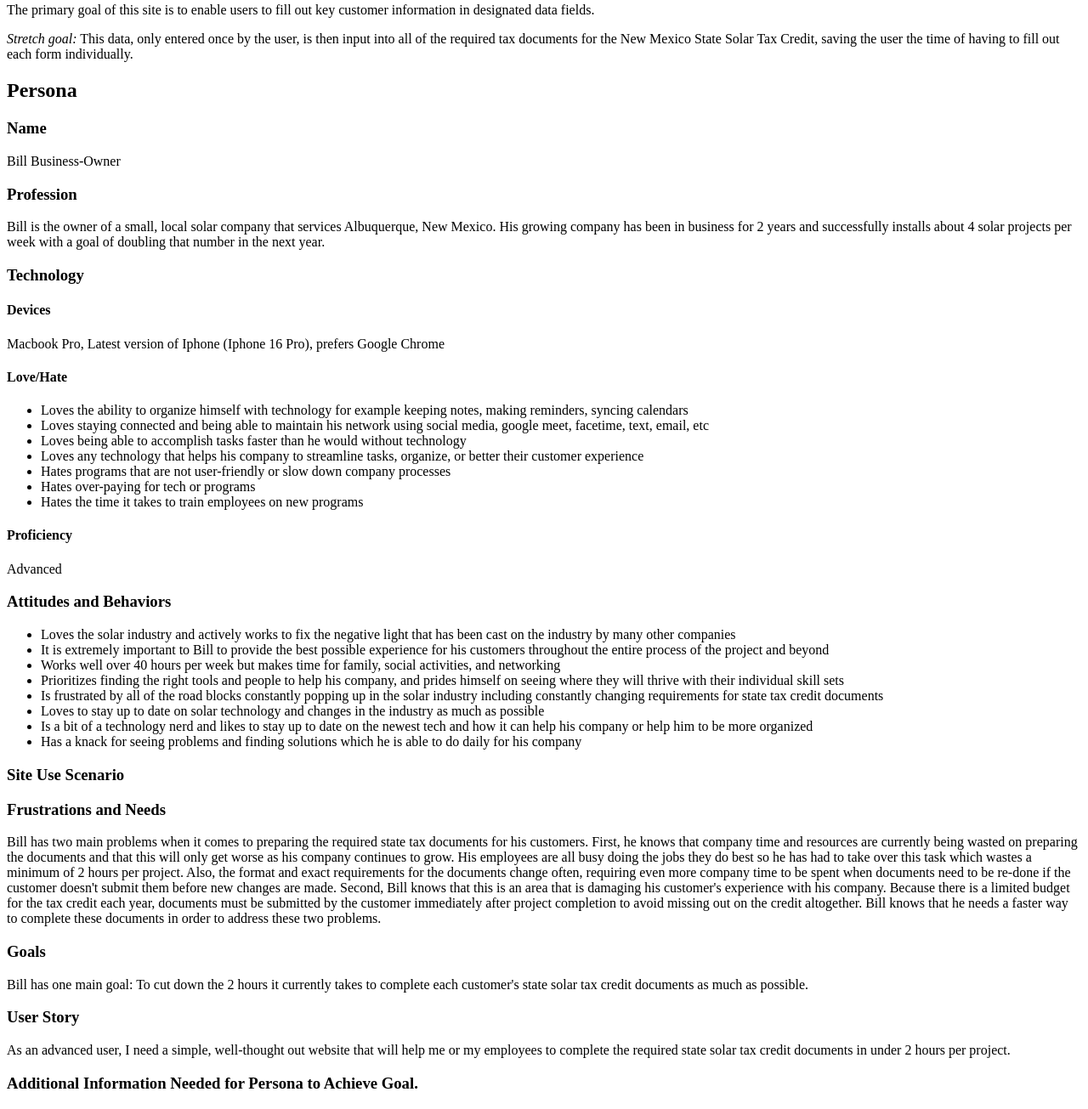
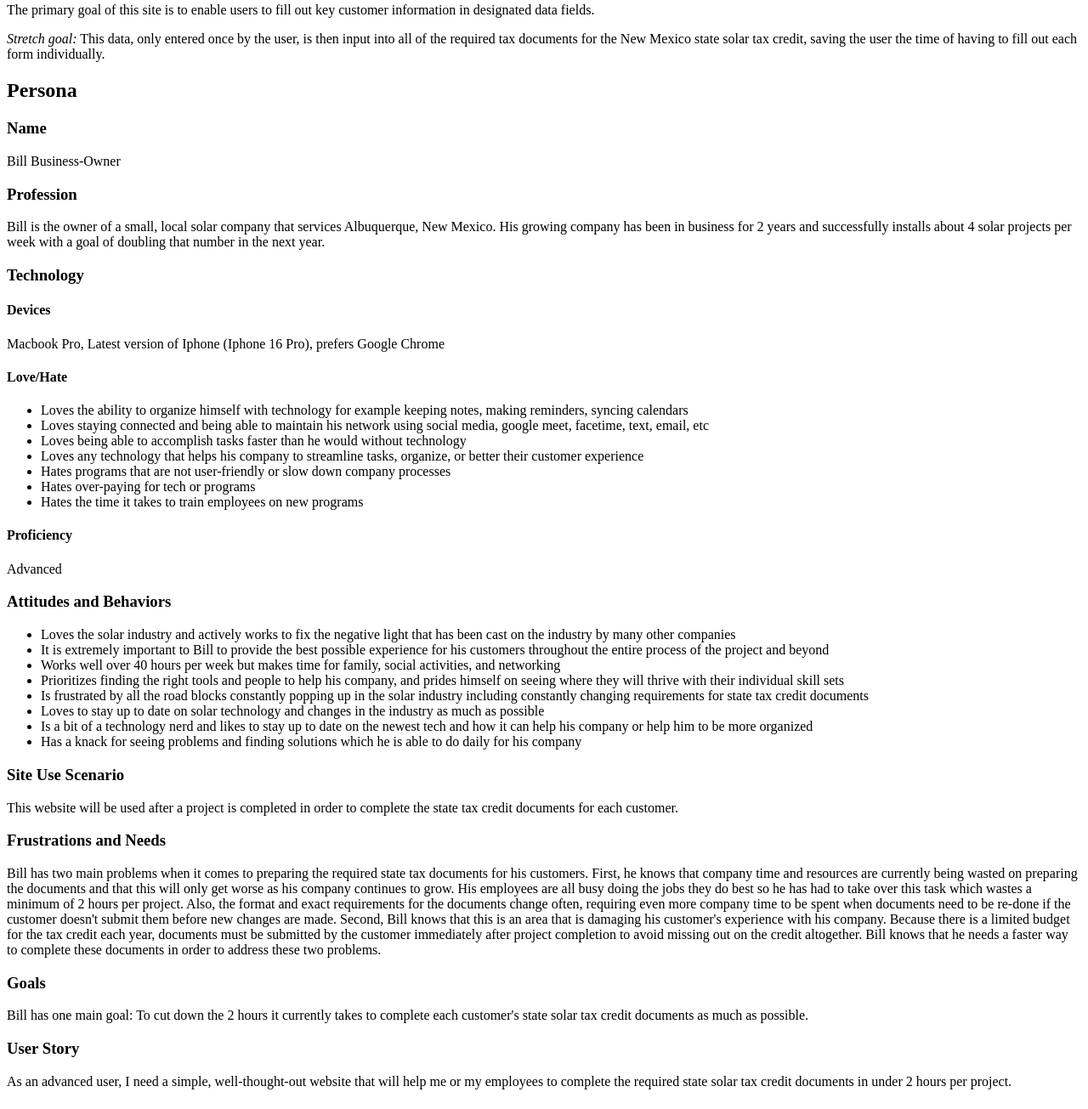
Before and after one commit to amyseibert/nm-solar-tc-form-fill, a plain HTML site: page documentation/milestone-1.html in a window 1280 px wide. Shown: the part 345-1650 px from the top of the page at 85% size. Drawn offline with Linux system fonts and the light colour scheme.

Commit message:
finished site use scenario and fixed some typos

```diff
--- a/documentation/milestone-1.html
+++ b/documentation/milestone-1.html
@@ -12,7 +12,7 @@
   <h2>Audience</h2>
     <p>This website is designed for professionals in the solar industry, specifically those in charge of filling out the documents that must be prepared and sent to solar customers in order for them to be able to claim their New Mexico solar tax credit. Target audience: solar company owners, management, employees, and other industry professionals.</p>
   <h2>Goal</h2>
-    <p>The primary goal of this site is to enable users to fill out key customer information in designated data fields.</p> <p><em>Stretch goal:</em> This data, only entered once by the user, is then input into all of the required tax documents for the New Mexico State Solar Tax Credit, saving the user the time of having to fill out each form individually.</p>
+    <p>The primary goal of this site is to enable users to fill out key customer information in designated data fields.</p> <p><em>Stretch goal:</em> This data, only entered once by the user, is then input into all of the required tax documents for the New Mexico state solar tax credit, saving the user the time of having to fill out each form individually.</p>
   <h2>Persona</h2>
     <h3>Name</h3>
       <p>Bill Business-Owner</p>
@@ -39,19 +39,18 @@
          <li>It is extremely important to Bill to provide the best possible experience for his customers throughout the entire process of the project and beyond</li>
          <li>Works well over 40 hours per week but makes time for family, social activities, and networking</li>
          <li>Prioritizes finding the right tools and people to help his company, and prides himself on seeing where they will thrive with their individual skill sets</li>
-         <li>Is frustrated by all of the road blocks constantly popping up in the solar industry including constantly changing requirements for state tax credit documents</li>
+         <li>Is frustrated by all the road blocks constantly popping up in the solar industry including constantly changing requirements for state tax credit documents</li>
          <li>Loves to stay up to date on solar technology and changes in the industry as much as possible</li>
          <li>Is a bit of a technology nerd and likes to stay up to date on the newest tech and how it can help his company or help him to be more organized</li>
          <li>Has a knack for seeing problems and finding solutions which he is able to do daily for his company</li>
        </ul>
     <h3>Site Use Scenario</h3>
-      <p></p>
+      <p>This website will be used after a project is completed in order to complete the state tax credit documents for each customer.</p>
     <h3>Frustrations and Needs</h3>
       <p>Bill has two main problems when it comes to preparing the required state tax documents for his customers. First, he knows that company time and resources are currently being wasted on preparing the documents and that this will only get worse as his company continues to grow. His employees are all busy doing the jobs they do best so he has had to take over this task which wastes a minimum of 2 hours per project. Also, the format and exact requirements for the documents change often, requiring even more company time to be spent when documents need to be re-done if the customer doesn't submit them before new changes are made. Second, Bill knows that this is an area that is damaging his customer's experience with his company. Because there is a limited budget for the tax credit each year, documents must be submitted by the customer immediately after project completion to avoid missing out on the credit altogether. Bill knows that he needs a faster way to complete these documents in order to address these two problems.</p>
     <h3>Goals</h3>
       <p>Bill has one main goal: To cut down the 2 hours it currently takes to complete each customer's state solar tax credit documents as much as possible.</p>
     <h3>User Story</h3>
-      <p>As an advanced user, I need a simple, well-thought out website that will help me or my employees to complete the required state solar tax credit documents in under 2 hours per project.</p>
-    <h3>Additional Information Needed for Persona to Achieve Goal.</h3>
+      <p>As an advanced user, I need a simple, well-thought-out website that will help me or my employees to complete the required state solar tax credit documents in under 2 hours per project.</p>
 </body>
 </html>
```
